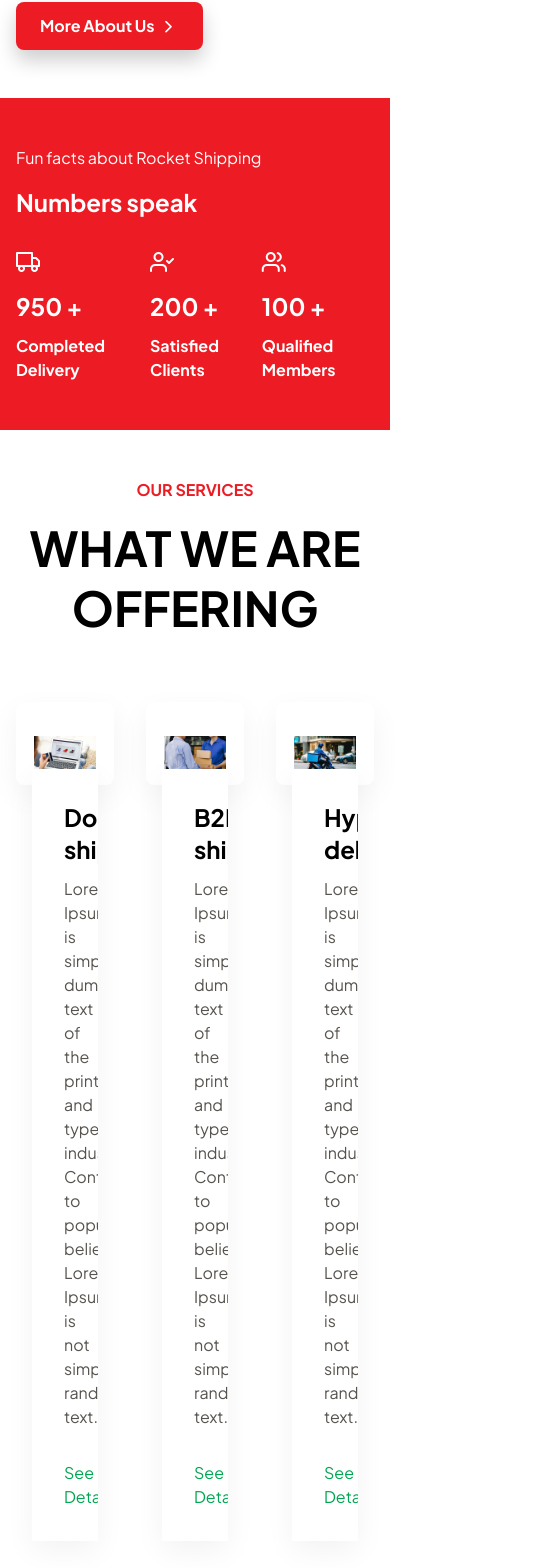
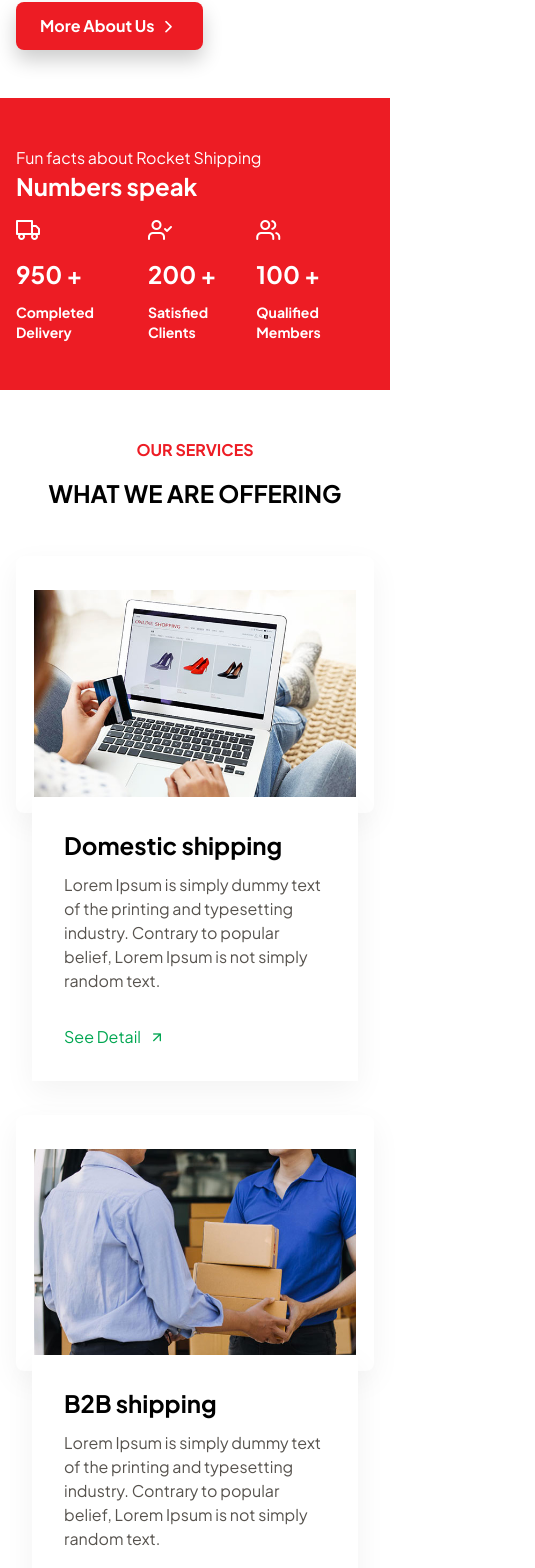
Before and after one commit to ishwordangol/rocketshipping, a Next.js app: page / in a window 390 px wide. Shown: the part 2524-4092 px from the top of the page, 535 px wide, since content can reach past the window. Built offline with nearby package versions, Linux system fonts and the light colour scheme.

Commit message:
responsive design udpate

```diff
--- a/app/page.tsx
+++ b/app/page.tsx
@@ -259,15 +259,15 @@ const page = () => {
       <section className="countWrapper py-12 md:py-16 lg:py-24 bg-primary">
         <div className="container">
           <div className="flex justify-center">
-            <div className="2xl:max-w-7xl flex flex-wrap sm:flex-nowrap items-center justify-between gap-8 lg:gap-16 2xl:gap-32">
+            <div className="2xl:max-w-7xl flex flex-wrap sm:flex-nowrap items-center justify-between gap-4 sm:gap-8 lg:gap-16 2xl:gap-32">
               <div className="w-full sm:w-auto">
                 <h4 className="text-white">Fun facts about Rocket Shipping </h4>
-                <h2 className="mt-4 text-white text-2xl sm:text-3xl md:text-4xl lg:text-5xl font-bold">
+                <h2 className="mt-0 sm:mt-4 text-white text-2xl sm:text-3xl md:text-4xl lg:text-5xl font-bold">
                   Numbers speak
                 </h2>
               </div>
               <div className="w-full sm:w-auto">
-                <div className="flex items-center sm:text-center gap-4 lg:gap-8 2xl:gap-16">
+                <div className="flex justify-between sm:justify-normal items-center sm:text-center gap-2 sm:gap-4 lg:gap-8 2xl:gap-16">
                   {about.otherContent.map((item, index) => {
                     return (
                       <div key={index}>
@@ -277,7 +277,7 @@ const page = () => {
                         <h2 className="mt-3 text-white text-2xl sm:text-3xl md:text-4xl lg:text-5xl font-bold">
                           {item.count} {item.tag}
                         </h2>
-                        <p className="text-white mt-3 font-bold">
+                        <p className="text-sm sm:text-base text-white mt-3 font-bold">
                           {item.description}
                         </p>
                       </div>
@@ -295,12 +295,12 @@ const page = () => {
             <h3 className="text-base uppercase font-bold text-primary">
               Our Services
             </h3>
-            <h2 className="my-4 font-bold text-5xl leading-tight text-black">
+            <h2 className="my-4 font-bold text-2xl sm:text-3xl md:text-4xl lg:text-5xl leading-tight text-black">
               WHAT WE ARE OFFERING
             </h2>
           </div>
-          <div className="mt-12 servicesWrapper grid grid-cols-3 gap-8">
-            <div className="service-block relative mb-8">
+          <div className="mt-8 lg:mt-12 servicesWrapper grid grid-cols-1 md:grid-cols-2 lg:grid-cols-3 gap-8">
+            <div className="service-block relative">
               <div className="servicelist relative text-center rounded-lg border-b-2 border-transparent transition-all ease-linear duration-300">
                 <div className="image-box bg-white border-2 border-white rounded-lg transition-all ease-linear duration-300 pt-8">
                   <figure className="overlay-anim relative inline-block overflow-hidden mx-4 mb-0">
@@ -336,7 +336,7 @@ const page = () => {
                 </div>
               </div>
             </div>
-            <div className="service-block relative mb-8">
+            <div className="service-block relative">
               <div className="servicelist relative text-center rounded-lg border-b-2 border-transparent transition-all ease-linear duration-300">
                 <div className="image-box bg-white border-2 border-white rounded-lg transition-all ease-linear duration-300 pt-8">
                   <figure className="overlay-anim relative inline-block overflow-hidden mx-4 mb-0">
@@ -372,7 +372,7 @@ const page = () => {
                 </div>
               </div>
             </div>
-            <div className="service-block relative mb-8">
+            <div className="service-block relative">
               <div className="servicelist relative text-center rounded-lg border-b-2 border-transparent transition-all ease-linear duration-300">
                 <div className="image-box bg-white border-2 border-white rounded-lg transition-all ease-linear duration-300 pt-8">
                   <figure className="overlay-anim relative inline-block overflow-hidden mx-4 mb-0">
@@ -411,19 +411,19 @@ const page = () => {
           </div>
         </div>
       </section>
-      <section className="how-we-workWrapper py-32 bg-gray-50">
+      <section className="how-we-workWrapper py-12 sm:py-16 md:py-24 lg:py-32 bg-gray-50">
         <div className="container">
           <div className="heading-title flex justify-center flex-col text-center">
             <h3 className="text-base uppercase font-bold text-primary">
               How It Works
             </h3>
-            <h2 className="my-4 font-bold text-5xl leading-tight text-black">
+            <h2 className="my-4 font-bold text-2xl sm:text-3xl md:text-4xl lg:text-5xl leading-tight text-black">
               How We Deliver Your Parcel
             </h2>
           </div>
-          <div className="mt-12 grid grid-cols-3 gap-8">
+          <div className="mt-8 lg:mt-12 grid grid-cols-1 xl:grid-cols-3 gap-8">
             <div className="relative">
-              <div className="relative z-20 grid grid-cols-1 gap-8">
+              <div className="relative z-20 grid grid-cols-1 md:grid-cols-2 xl:grid-cols-1 gap-8">
                 <div className="p-8 rounded-lg bg-white flex gap-4">
                   <div className="flex items-center justify-center w-20 h-20 border-2 border-primary rounded-full">
                     <span className="icon-register text-3xl text-primary font-semibold"></span>
@@ -477,9 +477,9 @@ const page = () => {
                   </div>
                 </div>
               </div>
-              <div className="z-10 absolute left-1/2 -translate-1/2 w-0 border-2 border-dashed h-full border-secondary top-0 bottom-0"></div>
+              <div className="block md:hidden xl:block z-10 absolute left-1/2 -translate-1/2 w-0 border-2 border-dashed h-full border-secondary top-0 bottom-0"></div>
             </div>
-            <div className="flex justify-center items-center rounded-lg p-8 bg-white col-span-2">
+            <div className="flex justify-center items-center rounded-lg p-8 bg-white xl:col-span-2">
               <Image
                 src={ShippingPlaces}
                 alt="Shipping Places"
@@ -489,23 +489,25 @@ const page = () => {
           </div>
         </div>
       </section>
-      <section className="relative bg-black pricingWrapper py-32">
+      <section className="relative bg-black pricingWrapper py-12 sm:py-16 md:py-24 lg:py-32">
         <div className="container">
           <div className="heading-title flex justify-center flex-col text-center">
-            <h3 className="text-white text-base uppercase font-bold text-primary">
+            <h3 className="text-white text-base uppercase font-bold">
               Price Plan
             </h3>
-            <h2 className="text-white my-4 font-bold text-5xl leading-tight text-black">
+            <h2 className="text-white my-4 font-bold text-2xl sm:text-3xl md:text-4xl lg:text-5xl leading-tight">
               AFFORDABLE PLANS
             </h2>
           </div>
-          <div className="mt-12 grid grid-cols-3 gap-8">
-            <div className="p-16 rounded-lg bg-white">
+          <div className="mt-8 lg:mt-12 grid md:grid-cols-3 gap-4 lg:gap-8">
+            <div className="p-4 lg:p-8 xl:p-16 rounded-lg bg-white">
               <div className="space-y-4 text-right pb-8 border-b border-gray-200">
-                <h2 className="text-4xl font-bold">
+                <h2 className="text-2xl md:text-3xl lg:text-4xl font-bold">
                   Rs 5000<sub className="text-base">/Month</sub>
                 </h2>
-                <p>*Rates are subject to change</p>
+                <p className="text-sm lg:text-base">
+                  *Rates are subject to change
+                </p>
                 <h3 className="text-2xl font-bold text-primary">Lite Plan</h3>
               </div>
               <button type="button" className="mt-4 mb-8 RSbutton w-full">
@@ -534,12 +536,14 @@ const page = () => {
                 </div>
               </div>
             </div>
-            <div className="p-16 rounded-lg bg-white">
+            <div className="p-4 lg:p-8 xl:p-16 rounded-lg bg-white">
               <div className="space-y-4 text-right pb-8 border-b border-gray-200">
-                <h2 className="text-4xl font-bold">
+                <h2 className="text-2xl md:text-3xl lg:text-4xl font-bold">
                   Rs 10,000<sub className="text-base">/Month</sub>
                 </h2>
-                <p>*Rates are subject to change</p>
+                <p className="text-sm lg:text-base">
+                  *Rates are subject to change
+                </p>
                 <h3 className="text-2xl font-bold text-primary">
                   Professional Plan
                 </h3>
@@ -570,12 +574,14 @@ const page = () => {
                 </div>
               </div>
             </div>
-            <div className="p-16 rounded-lg bg-white">
+            <div className="p-4 lg:p-8 xl:p-16 rounded-lg bg-white">
               <div className="space-y-4 text-right pb-8 border-b border-gray-200">
-                <h2 className="text-4xl font-bold">
+                <h2 className="text-2xl md:text-3xl lg:text-4xl font-bold">
                   Rs 20,000<sub className="text-base">/Month</sub>
                 </h2>
-                <p>*Rates are subject to change</p>
+                <p className="text-sm lg:text-base">
+                  *Rates are subject to change
+                </p>
                 <h3 className="text-2xl font-bold text-primary">
                   Enterprise Plan
                 </h3>
```
